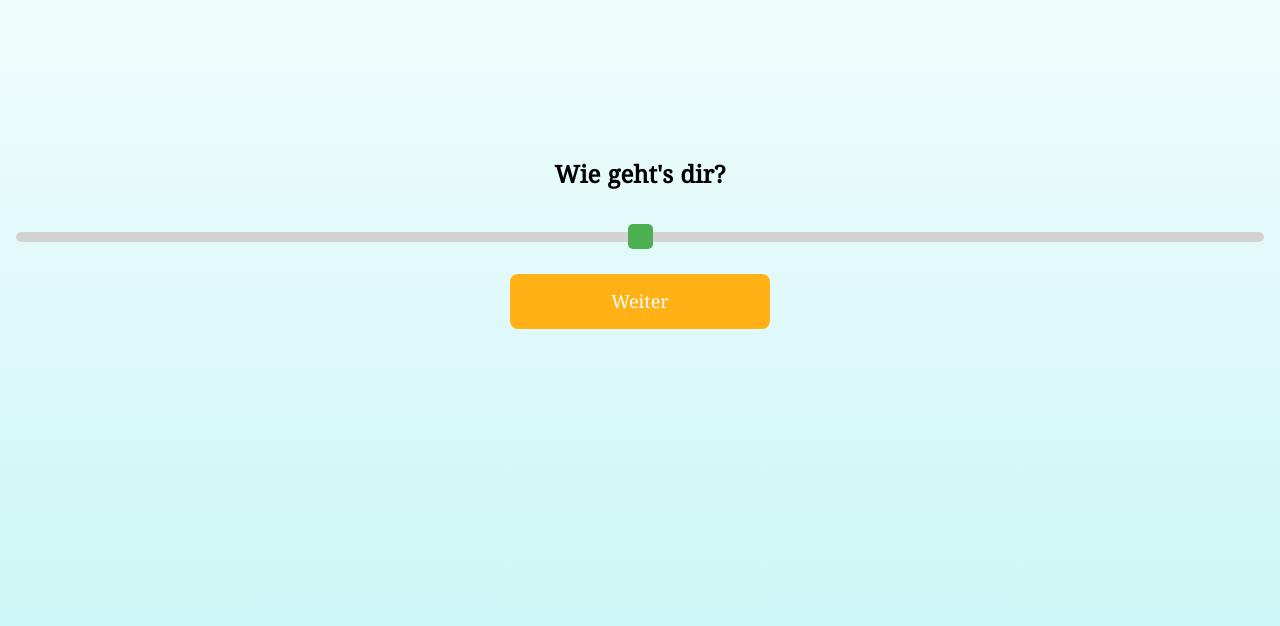
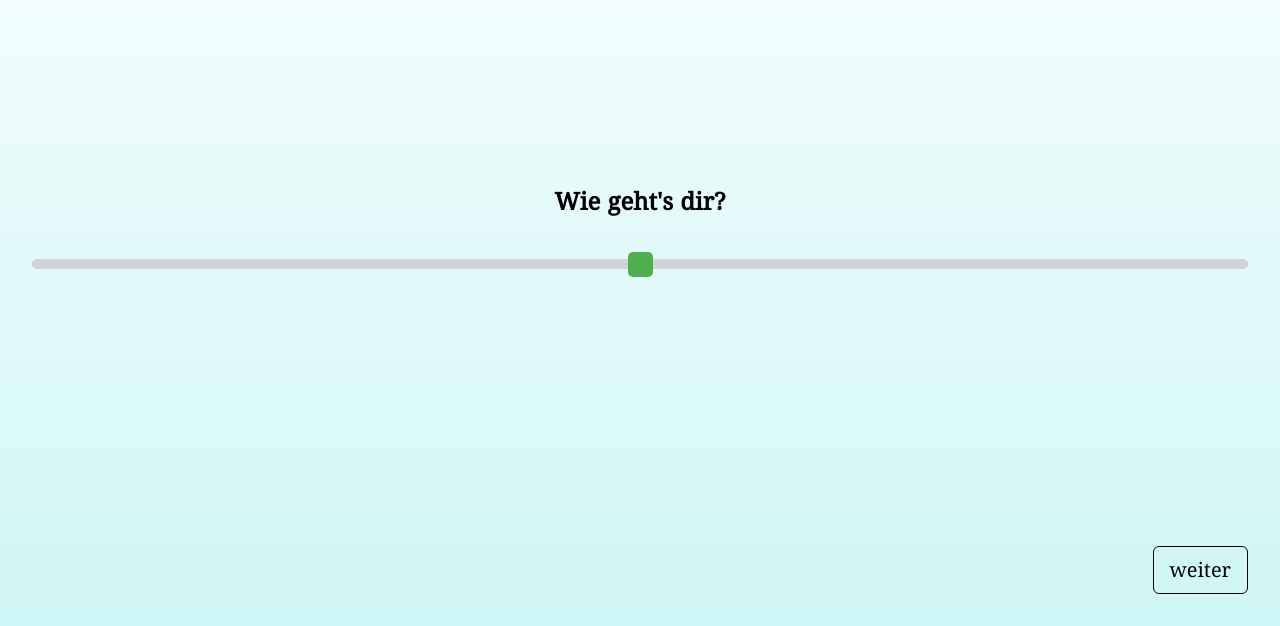
Before and after one commit to EricHier/WirVsVirusTagesplaner, a Nuxt app: page / in a window 1280 px wide. Shown: the part 174-800 px from the top of the page. Built offline with nearby package versions, Linux system fonts and the light colour scheme.

Commit message:
Checkin Mood

```diff
--- a/components/SlectionButton.vue
+++ b/components/SlectionButton.vue
@@ -1,5 +1,5 @@
 <template>
-  <button v-on:click="sendclick" class="custombutton">
+  <button v-on:click="sendclick" class="custombutton outline-none">
     <slot/>
   </button>
 </template>
--- /dev/null
+++ b/components/WeiterButton.vue
@@ -0,0 +1,21 @@
+<template>
+  <div v-on:click="onClick" class="w-full text-right">
+    <button class="px-4 py-2 border larger border-black rounded-md outline-none">
+      weiter
+    </button>
+  </div>
+</template>
+<script>
+  export default {
+    methods: {
+      onClick() {
+        this.$emit("click");
+      }
+    }
+  }
+</script>
+<style>
+  .larger {
+    font-size: 20px;
+  }
+</style>
--- a/components/checkin/CheckinMood.vue
+++ b/components/checkin/CheckinMood.vue
@@ -3,15 +3,14 @@
     <h1 class="w-full my-8 title">Wie geht's dir? </h1>
 
     <input type="range" min="0" max="4" value="2" class="w-full slider mb-8" v-model="inputValue" id="myRange">
-
-    <ButtonDesign v-on:click="sendResult">Weiter</ButtonDesign>
   </div>
 </template>
 <script>
   import ButtonDesign from '~/components/SlectionButton.vue';
+  import WeiterButton from "../WeiterButton";
 
   export default {
-    components: {ButtonDesign},
+    components: {WeiterButton, ButtonDesign},
     data() {
       return {
         inputValue: "2"
@@ -20,6 +19,9 @@
     methods: {
       sendResult() {
         this.$emit("submit", parseInt(this.inputValue));
+      },
+      click() {
+        this.sendResult();
       }
     }
   }
--- a/pages/index.vue
+++ b/pages/index.vue
@@ -1,11 +1,12 @@
 <template>
-  <div class="container p-4 background">
+  <div class="container p-8 background">
     <Splashscreen v-if="screenIndex === 0"></Splashscreen>
 
-    <CheckinMood v-if="screenIndex === 1" v-on:submit="submitCheckinMood"></CheckinMood>
+    <CheckinMood ref="checkinmood" v-if="screenIndex === 1" v-on:submit="submitCheckinMood"></CheckinMood>
     <CheckinPositive v-if="screenIndex === 2" v-on:submit="submitCheckinPositive"></CheckinPositive>
     <CheckinNegative v-if="screenIndex === 3" v-on:submit="submitCheckinNegative"></CheckinNegative>
 
+    <WeiterButton v-if="screenIndex === 1" class="absolute bottom-0 right-0 m-8" v-on:click="onClick"></WeiterButton>
   </div>
 </template>
 
@@ -14,9 +15,11 @@ import Splashscreen from '~/components/Splashscreen.vue'
 import CheckinMood from '~/components/checkin/CheckinMood.vue'
 import CheckinPositive from '~/components/checkin/CheckinPositive.vue'
 import CheckinNegative from '~/components/checkin/CheckinNegative.vue'
+import WeiterButton from "../components/WeiterButton";
 
 export default {
   components: {
+    WeiterButton,
     Splashscreen, CheckinMood, CheckinPositive, CheckinNegative
   },
   data() {
@@ -39,6 +42,9 @@ export default {
     submitCheckinNegative(props) {
       this.checkinNegative = props;
       this.screenIndex++;
+    },
+    onClick() {
+      this.$refs.checkinmood.click();
     }
   },
   watch: {
```
